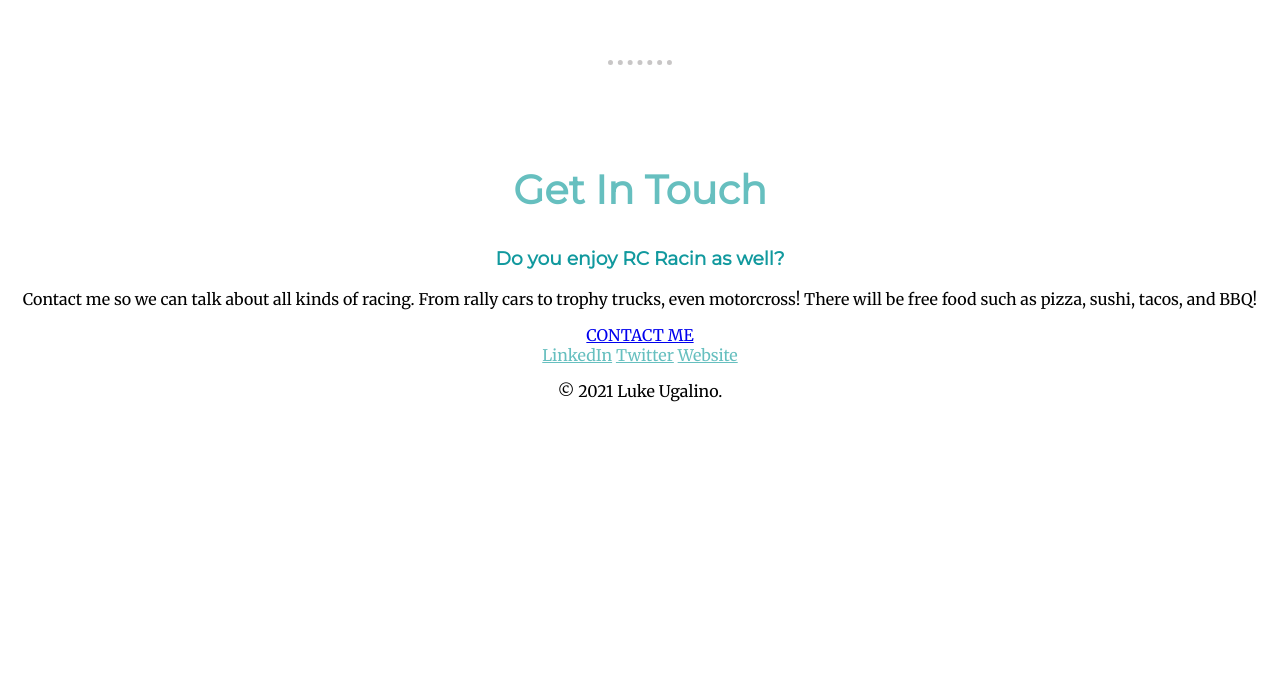
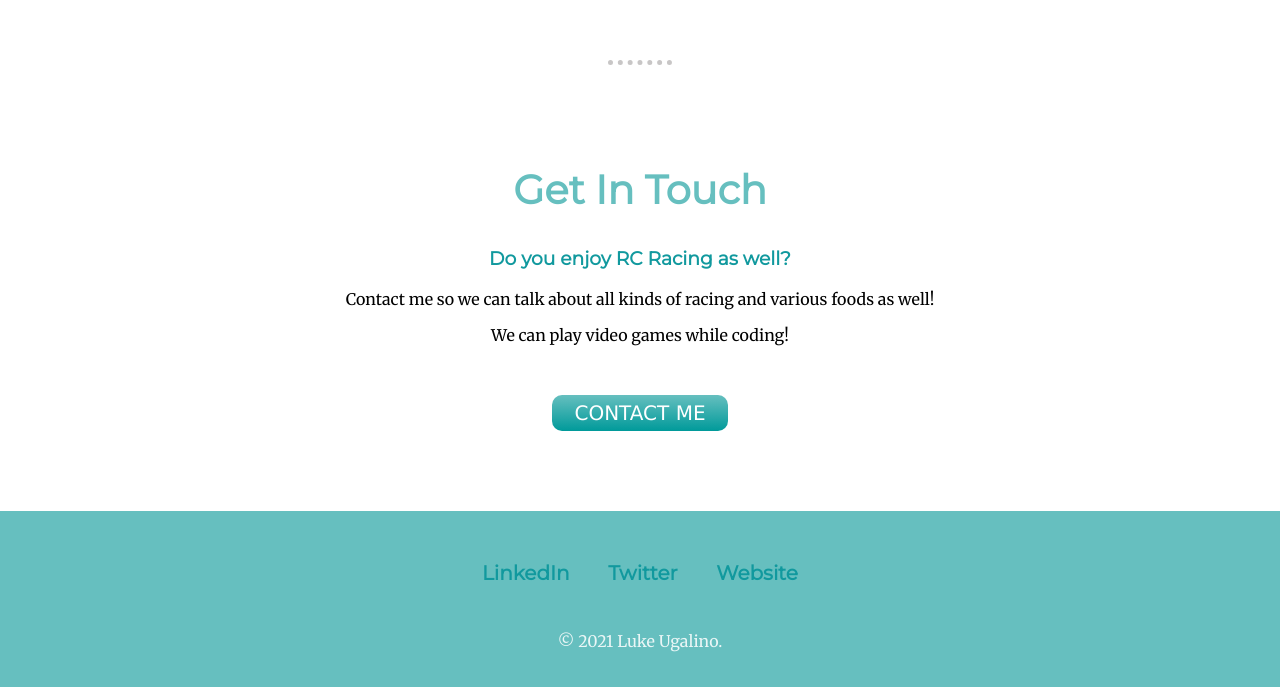
Before and after one commit to ProjectLuke/CSS-MySite, a plain HTML site: page index.html in a window 1280 px wide. Shown: the part 2186-2873 px from the top of the page. Before the commit the page ends 2603 px from the top, so only its background shows below. Drawn offline with Linux system fonts and the light colour scheme.

Commit message:
Add Button and Footer CS

```diff
--- a/css/styles.css
+++ b/css/styles.css
@@ -31,6 +31,10 @@ hr{
     margin: 100px auto 100px auto;
 }
 
+a{
+    font-family: 'Montserrat', sans-serif;
+}
+
 /*Top container is relative because we want
 the bottom cloud positoining to be relative
 to the div and not the body*/
@@ -44,8 +48,14 @@ to the div and not the body*/
 
 }
 
+.btn{
+    margin: 50px auto 80px auto;
+}
+
 .bottom-container{
-
+    background-color: #66BFBF;
+    padding-top: 50px;
+    padding-bottom: 50px;
 }
 
 .skill-row{
@@ -110,3 +120,58 @@ to the div and not the body*/
 .contact-text{
     padding: auto 25% auto 25%;
 }
+
+.BUTTON_IPC {
+    background: #66BFBF;
+    background-image: -webkit-linear-gradient(top, #66BFBF, #009A9A);
+    background-image: -moz-linear-gradient(top, #66BFBF, #009A9A);
+    background-image: -ms-linear-gradient(top, #66BFBF, #009A9A);
+    background-image: -o-linear-gradient(top, #66BFBF, #009A9A);
+    background-image: -webkit-gradient(to bottom, #66BFBF, #009A9A);
+    -webkit-border-radius: 10px;
+    -moz-border-radius: 10px;
+    border-radius: 10px;
+    height: 0;
+    line-height: 0;
+    color: #FFFFFF;
+    font-family: Verdana;
+    width: 140px;
+    font-size: 20px;
+    font-weight: 500;
+    padding: 18px;
+    text-decoration: none;
+    display: inline-block;
+    cursor: pointer;
+    text-align: center;
+ }
+
+ .BUTTON_IPC:hover {
+    border: solid #337FED 1px;
+    background: #1E62D0;
+    background-image: -webkit-linear-gradient(top, #1E62D0, #3D94F6);
+    background-image: -moz-linear-gradient(top, #1E62D0, #3D94F6);
+    background-image: -ms-linear-gradient(top, #1E62D0, #3D94F6);
+    background-image: -o-linear-gradient(top, #1E62D0, #3D94F6);
+    background-image: -webkit-gradient(to bottom, #1E62D0, #3D94F6);
+    -webkit-border-radius: 20px;
+    -moz-border-radius: 20px;
+    border-radius: 20px;
+    text-decoration: none;
+ }
+
+ .footer-link{
+     color: #11999e;
+     font-size: 20px;
+     font-weight: bold;
+     text-decoration: none;
+ }
+
+ .cr-text{
+     color: #EAF6F6;
+     position: relative;
+     top: 30px;
+ }
+
+ #mid-link {
+     margin: auto 35px auto 35px;
+ }
--- a/index.html
+++ b/index.html
@@ -41,18 +41,20 @@
         <hr>
         <div class="contact-me">
           <h2>Get In Touch</h2>
-          <h3>Do you enjoy RC Racin as well?</h3>
-          <p class="contact-text">Contact me so we can talk about all kinds of racing. From rally cars to trophy trucks, even motorcross! There will be free food such as pizza, sushi, tacos, and BBQ!</p>
-          <a class="btn" href="mailto:name@email.com">CONTACT ME</a>
+          <h3>Do you enjoy RC Racing as well?</h3>
+          <p class="contact-text">Contact me so we can talk about all kinds of racing and various foods as well!</p>
+          <p class="contact-text">We can play video games while coding!</p>
         </div>
       </div>
-
+        <div class="btn">
+          <a href="mailto:email" class="BUTTON_IPC">CONTACT ME</a>
+        </div>
 
       <div class="bottom-container">
         <a class="footer-link" href="https://www.linkedin.com/">LinkedIn</a>
-        <a class="footer-link" href="https://twitter.com/">Twitter</a>
+        <a class="footer-link" id="mid-link" href="https://twitter.com/">Twitter</a>
         <a class="footer-link" href="https://www.appbrewery.co/">Website</a>
-        <p>© 2021 Luke Ugalino.</p>
+        <p class="cr-text">© 2021 Luke Ugalino.</p>
       </div>
 
 </body>
```
